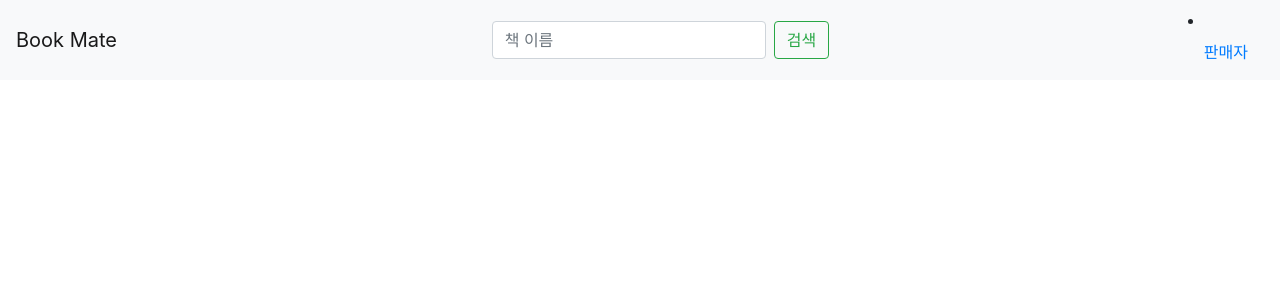
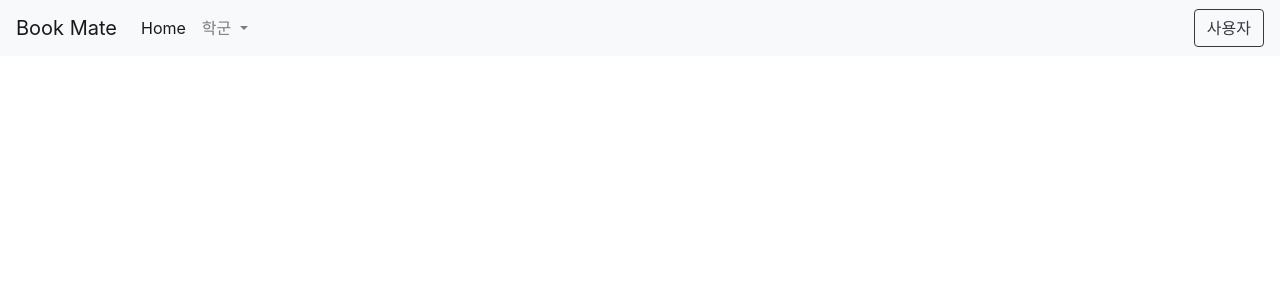
Before and after one commit to seunghyun2269/dude_hac_4, a Python web app: template proj/post/templates/base.html in a window 1280 px wide. Shown: the top 300 px of the page. Run offline with Jinja, Linux system fonts and the light colour scheme; the template is opened without the code that fills it, so the values that code supplies are empty; some libraries are stand-ins or nearby versions.

Commit message:
edit base

```diff
--- a/proj/post/templates/base.html
+++ b/proj/post/templates/base.html
@@ -1,29 +1,48 @@
 <!doctype html>
 <html lang="en">
   <head>
-    <!-- Required meta tags -->
-    <meta charset="utf-8">
-    <meta name="viewport" content="width=device-width, initial-scale=1, shrink-to-fit=no">
+<!-- CSS only -->
+<link rel="stylesheet" href="https://stackpath.bootstrapcdn.com/bootstrap/4.5.0/css/bootstrap.min.css" integrity="sha384-9aIt2nRpC12Uk9gS9baDl411NQApFmC26EwAOH8WgZl5MYYxFfc+NcPb1dKGj7Sk" crossorigin="anonymous">
 
-    <!-- Bootstrap CSS -->
-    <link rel="stylesheet" href="https://stackpath.bootstrapcdn.com/bootstrap/4.5.0/css/bootstrap.min.css" integrity="sha384-9aIt2nRpC12Uk9gS9baDl411NQApFmC26EwAOH8WgZl5MYYxFfc+NcPb1dKGj7Sk" crossorigin="anonymous">
+<!-- JS, Popper.js, and jQuery -->
+<script src="https://code.jquery.com/jquery-3.5.1.slim.min.js" integrity="sha384-DfXdz2htPH0lsSSs5nCTpuj/zy4C+OGpamoFVy38MVBnE+IbbVYUew+OrCXaRkfj" crossorigin="anonymous"></script>
+<script src="https://cdn.jsdelivr.net/npm/popper.js@1.16.0/dist/umd/popper.min.js" integrity="sha384-Q6E9RHvbIyZFJoft+2mJbHaEWldlvI9IOYy5n3zV9zzTtmI3UksdQRVvoxMfooAo" crossorigin="anonymous"></script>
+<script src="https://stackpath.bootstrapcdn.com/bootstrap/4.5.0/js/bootstrap.min.js" integrity="sha384-OgVRvuATP1z7JjHLkuOU7Xw704+h835Lr+6QL9UvYjZE3Ipu6Tp75j7Bh/kR0JKI" crossorigin="anonymous"></script>
 
     <title>Book Mate</title>
   </head>
   <body>
 
-    <nav class="navbar navbar-light bg-light">
-        <a class="navbar-brand">Book Mate</a>
+      <nav class="navbar navbar-expand-lg navbar-light bg-light">
+        <a class="navbar-brand" href="#">Book Mate</a>
+        <button class="navbar-toggler" type="button" data-toggle="collapse" data-target="#navbarSupportedContent" aria-controls="navbarSupportedContent" aria-expanded="false" aria-label="Toggle navigation">
+          <span class="navbar-toggler-icon"></span>
+        </button>
 
-        <form class="form-inline">
-          <input class="form-control mr-sm-2" type="search" placeholder="책 이름" aria-label="Search">
-          <button class="btn btn-outline-success my-2 my-sm-0" type="submit">검색</button>
-        </form>
+        <div class="collapse navbar-collapse" id="navbarSupportedContent">
+          <ul class="navbar-nav mr-auto">
 
-        <li class="nav-item">
-            <a class="nav-link" href="#">판매자</a>
-        </li>
+            <li class="nav-item active">
+              <a class="nav-link" href="#">Home <span class="sr-only">(current)</span></a>
+            </li>
+
+            <li class="nav-item dropdown">
+              <a class="nav-link dropdown-toggle" href="#" id="navbarDropdown" role="button" data-toggle="dropdown" aria-haspopup="true" aria-expanded="false">
+                학군
+              </a>
+              <div class="dropdown-menu" aria-labelledby="navbarDropdown">
+                <a class="dropdown-item" href="#">Action</a>
+                <a class="dropdown-item" href="#">Another action</a>
+                <div class="dropdown-divider"></div>
+                <a class="dropdown-item" href="#">Something else here</a>
+              </div>
+            </li>
+          </ul>
+
+          <button type="button" class="btn btn-outline-dark">사용자</button>
+        </div>
       </nav>
+
 
     <!-- Optional JavaScript -->
     <!-- jQuery first, then Popper.js, then Bootstrap JS -->
```
Also changed, not shown: proj/post/templates/home.html (+12 -1 lines).
